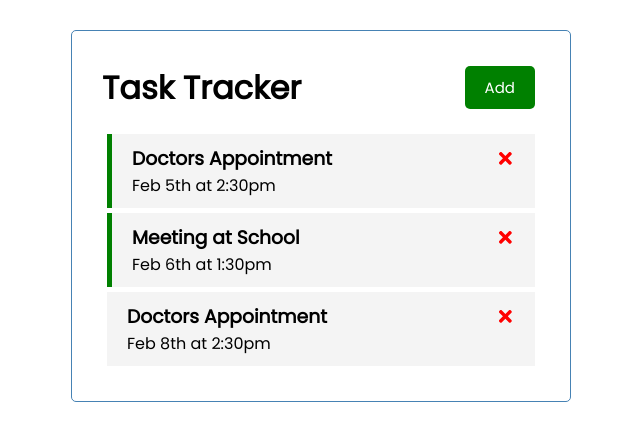
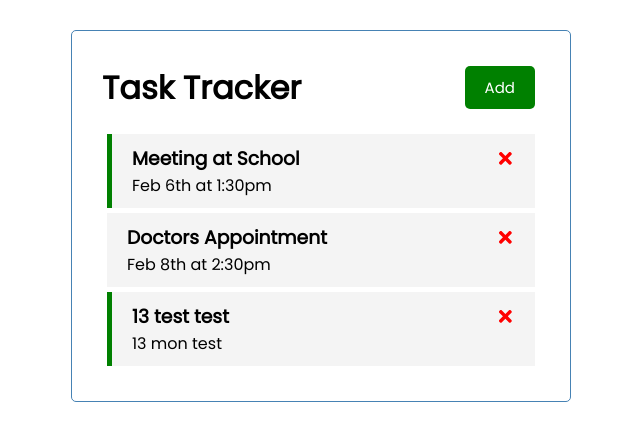
Before and after one commit to obaidash99/react-crash-revision, a React (Create React App) app: page / in a window 1280 px wide. Shown: the top 440 px of the page, without its empty margins (319-959 px from the left). Built offline with nearby package versions, Linux system fonts and the light colour scheme; data requests are answered from the project's data file.

Commit message:
CRUD operation

```diff
--- /dev/null
+++ b/db.json
@@ -0,0 +1,22 @@
+{
+  "tasks": [
+    {
+      "id": 2,
+      "text": "Meeting at School",
+      "day": "Feb 6th at 1:30pm",
+      "reminder": true
+    },
+    {
+      "id": 3,
+      "text": "Doctors Appointment",
+      "day": "Feb 8th at 2:30pm",
+      "reminder": false
+    },
+    {
+      "text": "13 test test ",
+      "day": "13 mon test",
+      "reminder": true,
+      "id": 4
+    }
+  ]
+}
--- a/package.json
+++ b/package.json
@@ -6,6 +6,7 @@
     "@testing-library/jest-dom": "^5.17.0",
     "@testing-library/react": "^13.4.0",
     "@testing-library/user-event": "^13.5.0",
+    "json-server": "^0.17.4",
     "react": "^18.2.0",
     "react-dom": "^18.2.0",
     "react-icons": "^4.12.0",
@@ -16,7 +17,8 @@
     "start": "react-scripts start",
     "build": "react-scripts build",
     "test": "react-scripts test",
-    "eject": "react-scripts eject"
+    "eject": "react-scripts eject",
+    "server": "json-server --watch db.json --port 5000"
   },
   "eslintConfig": {
     "extends": [
--- a/src/App.js
+++ b/src/App.js
@@ -1,47 +1,76 @@
 import Header from './components/Header';
 import Tasks from './components/Tasks';
 import AddTask from './components/AddTask';
-import { useState } from 'react';
+import { useState, useEffect } from 'react';
 
 function App() {
 	const [showAddTask, setShowAddTask] = useState(false);
-	const [tasks, setTasks] = useState([
-		{
-			id: 1,
-			text: 'Doctors Appointment',
-			day: 'Feb 5th at 2:30pm',
-			reminder: true,
-		},
-		{
-			id: 2,
-			text: 'Meeting at School',
-			day: 'Feb 6th at 1:30pm',
-			reminder: true,
-		},
-		{
-			id: 3,
-			text: 'Doctors Appointment',
-			day: 'Feb 8th at 2:30pm',
-			reminder: false,
-		},
-	]);
+	const [tasks, setTasks] = useState([]);
+
+	useEffect(() => {
+		const getTasks = async () => {
+			const tasksFromServer = await fetchTasks();
+			setTasks(tasksFromServer);
+		};
+		getTasks();
+	}, []);
+
+	// Fetch Tasks
+	const fetchTasks = async () => {
+		const res = await fetch('http://localhost:5000/tasks');
+		const data = await res.json();
+
+		return data;
+	};
+
+	// Fetch Task
+	const fetchTask = async (id) => {
+		const res = await fetch(`http://localhost:5000/tasks/${id}`);
+		const data = await res.json();
+
+		return data;
+	};
 
 	// Add Task
-	const addTask = (task) => {
-		const id = Math.floor(Math.random() + 1000) + 1;
-		const newTask = { id, ...task };
-		setTasks([...tasks, newTask]);
+	const addTask = async (task) => {
+		const res = await fetch('http://localhost:5000/tasks', {
+			method: 'POST',
+			headers: {
+				'content-type': 'application/json',
+			},
+			body: JSON.stringify(task),
+		});
+
+		const data = await res.json();
+		setTasks([...tasks, data]);
+		// const id = Math.floor(Math.random() + 1000) + 1;
+		// const newTask = { id, ...task };
+		// setTasks([...tasks, newTask]);
 	};
 
 	// Delete Task
-	const deleteTask = (id) => {
+	const deleteTask = async (id) => {
+		await fetch(`http://localhost:5000/tasks/${id}`, { method: 'DELETE' });
+
 		setTasks(tasks.filter((task) => task.id !== id));
 	};
 
 	// Toggle Reminder
-	const toggleReminder = (id) => {
+	const toggleReminder = async (id) => {
+		const taskToToggle = await fetchTask(id);
+		const updatedTask = { ...taskToToggle, reminder: !taskToToggle.reminder };
+		const res = await fetch(`http://localhost:5000/tasks/${id}`, {
+			method: 'PUT',
+			headers: {
+				'Content-type': 'application/json',
+			},
+			body: JSON.stringify(updatedTask),
+		});
+
+		const data = await res.json()
+
 		setTasks(
-			tasks.map((task) => (task.id === id ? { ...task, reminder: !task.reminder } : task))
+			tasks.map((task) => (task.id === id ? { ...task, reminder: data.reminder } : task))
 		);
 	};
 
```
Also changed, not shown: 1 other file (tests, documents, lock files or other folders).
